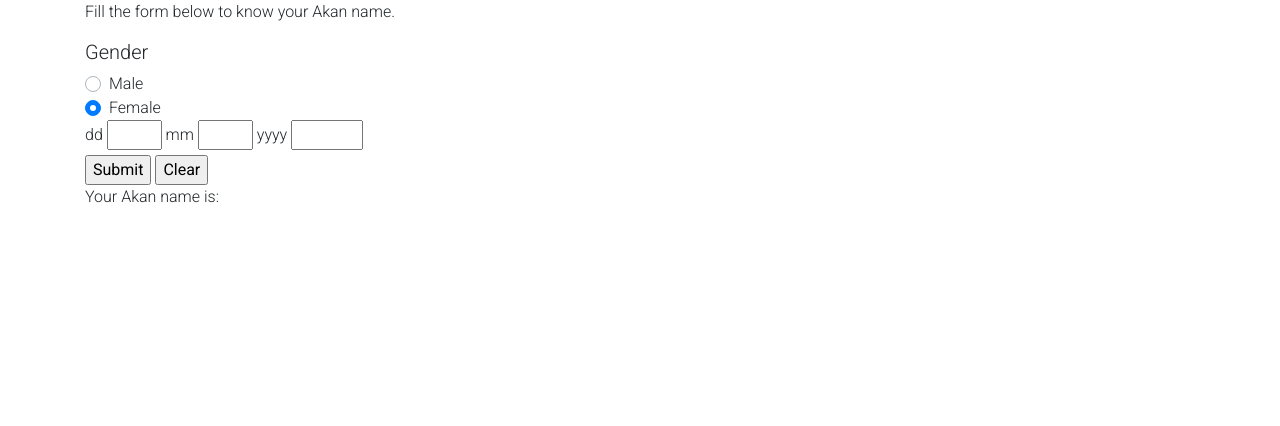
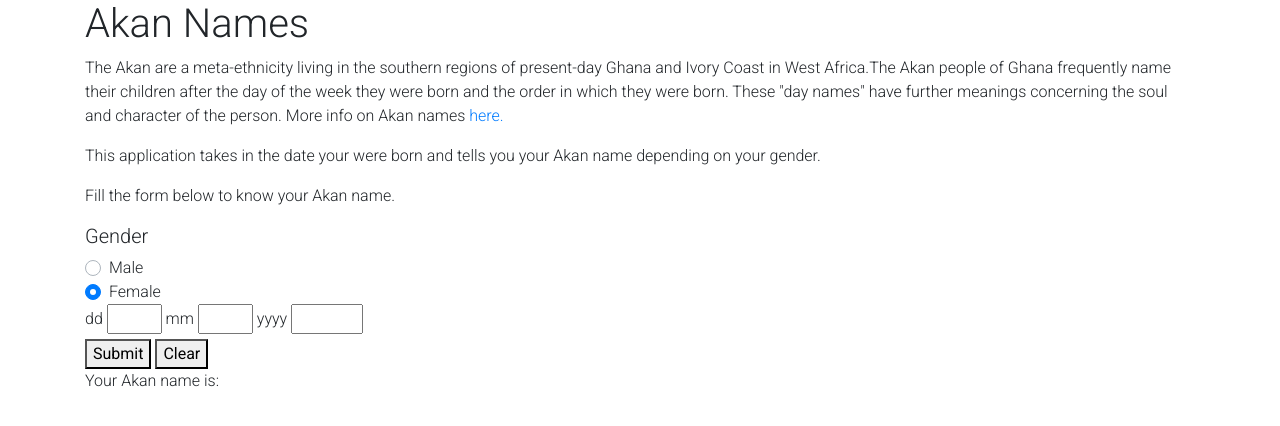
Before and after one commit to dorothymuhonja/Akan-Names, a plain HTML site: page index.html in a window 1280 px wide. Drawn offline with nearby package versions, Linux system fonts and the light colour scheme.

Commit message:
add h1 and paragraphs

```diff
--- a/index.html
+++ b/index.html
@@ -15,7 +15,14 @@
     <title>Akan Names</title>
 </head>
 <body>
-    <div class="container">
+ <div class="container">
+     <h1>Akan Names</h1>
+      <p>The Akan are a meta-ethnicity living in the southern regions of present-day Ghana and Ivory Coast in West
+    Africa.The Akan people of Ghana frequently name their children after the day of the week they were born and the order in which
+    they were born. These "day names" have further meanings concerning the soul and character of the person.  More info on Akan names <a href="https://en.wikipedia.org/wiki/Akan_names" target="_blank">here.</a></p>
+
+    <p>This application takes in the date your were born and tells you your Akan name depending on your gender.</p>
+
       <div class="forms">
        <p>Fill the form below to know your Akan name.</p>
         <h5>Gender</h5>
@@ -37,29 +44,11 @@
         <label for="year">yyyy</label>
         <input type="number" id="year" name="year" min="1900" max="2020">
         <br>
-        <input type="submit" value="Submit"/>
-        <input type="reset" value="Clear" />
+        <button type="submit" value="Submit">Submit</button>
+        <button type="reset" value="Reset">Clear</button>
         <p>Your Akan name is: </p>
 
     </div>
-
-
-
-
-
-
-
-
-
-
-
-
-
-
-
-
-
-
 
     </div>
 
```
